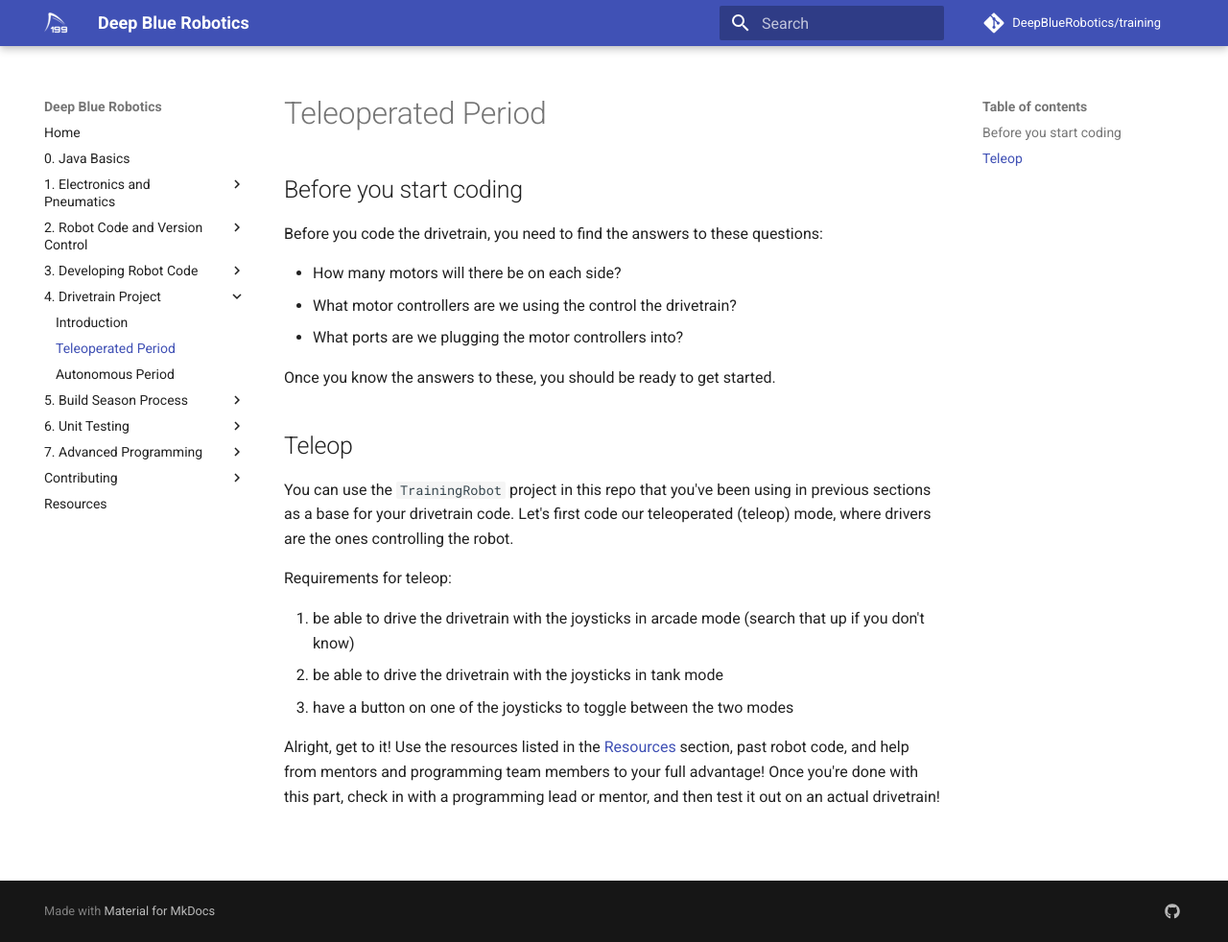
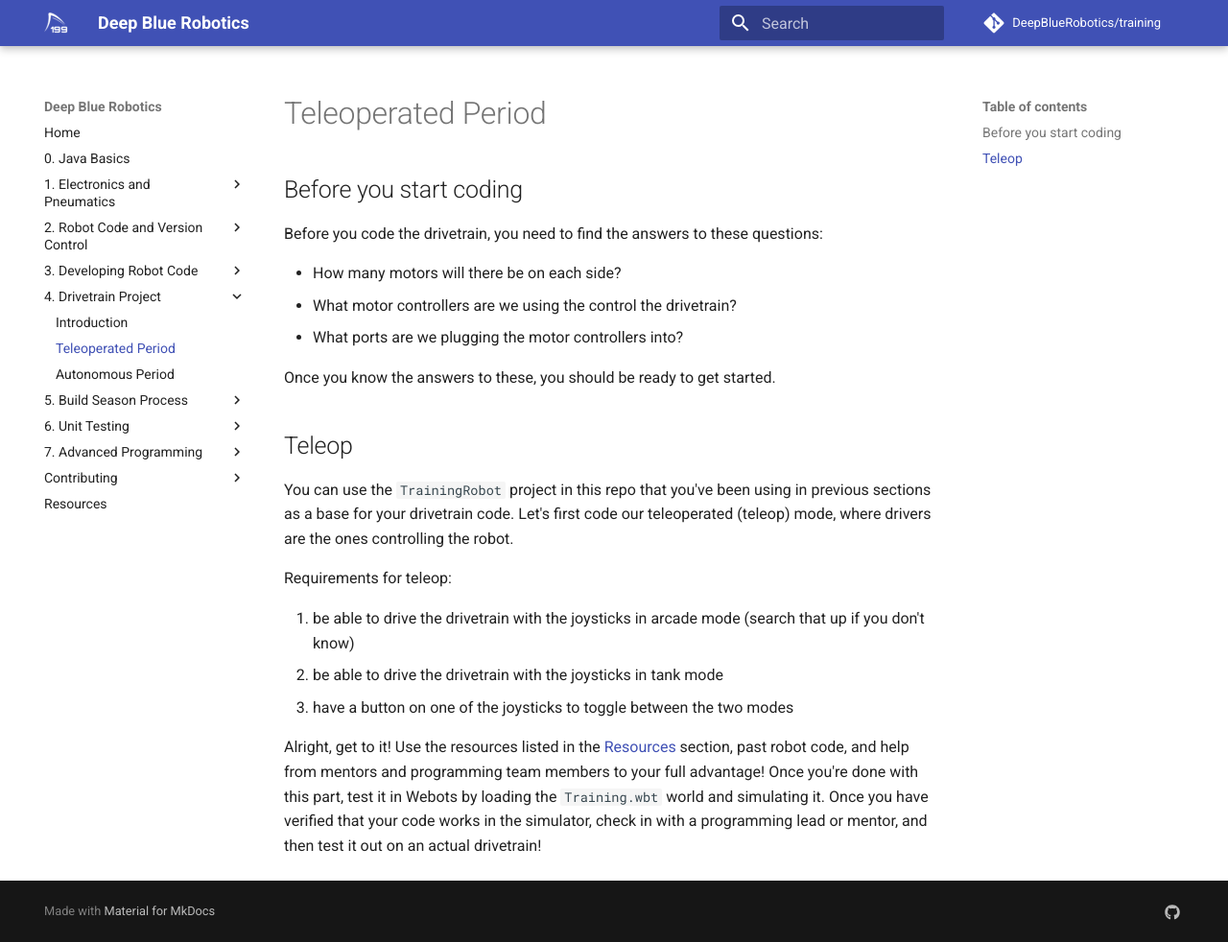
Before and after one commit to DeepBlueRobotics/training, an MkDocs documentation site: the page built from docs/section-4/teleop.md, in a window 1280 px wide and 982 px high. Shown: the whole window at 96% size. Built offline with MkDocs 1.6.1 and Material for MkDocs 9.7.7, drawn with Linux system fonts in a browser that asks for light colours; comment, search, counter and statistics services are not loaded.

Commit message:
add notes about simulation in autonomous and teleop challenges

```diff
--- a/docs/section-4/teleop.md
+++ b/docs/section-4/teleop.md
@@ -18,4 +18,4 @@ Requirements for teleop:
 2. be able to drive the drivetrain with the joysticks in tank mode
 3. have a button on one of the joysticks to toggle between the two modes
 
-Alright, get to it! Use the resources listed in the [Resources](/resources/) section, past robot code, and help from mentors and programming team members to your full advantage! Once you're done with this part, check in with a programming lead or mentor, and then test it out on an actual drivetrain!
+Alright, get to it! Use the resources listed in the [Resources](/resources/) section, past robot code, and help from mentors and programming team members to your full advantage! Once you're done with this part, test it in Webots by loading the `Training.wbt` world and simulating it. Once you have verified that your code works in the simulator, check in with a programming lead or mentor, and then test it out on an actual drivetrain!
```
Also changed, not shown: docs/section-4/auton.md (+1 -1 lines).
